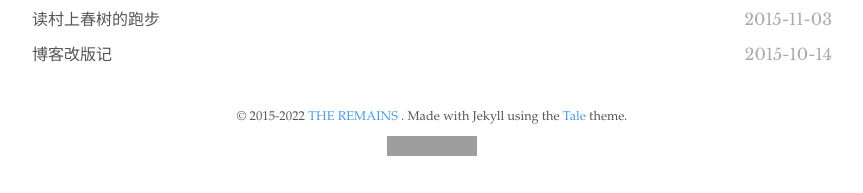
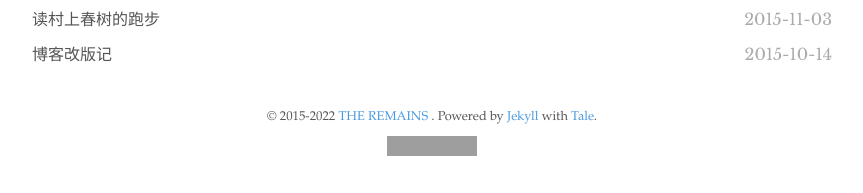
Before and after one commit to the-remains/the-remains.github.io, a Jekyll site: the page built from _pages/archives.html, in a window 1280 px wide. Shown: the part 977-1170 px from the top of the page, without its empty margins (208-1071 px from the left). Built offline with Jekyll 4.4.1, drawn with Linux system fonts in a browser that asks for light colours; part of the change alters nothing that is shown; grey boxes are pictures that could not be loaded.

```diff
--- a/_includes/footer.html
+++ b/_includes/footer.html
@@ -1,6 +1,7 @@
 <footer>
   <span>
-    &copy; 2015-<time datetime="{{ site.time }}">{{ site.time | date: '%Y' }}</time> <a href="{{ site.baseurl }}"> {{ site.title }} </a>. Made with Jekyll using the <a href="https://github.com/chesterhow/tale/">Tale</a> theme.
+    &copy; 2015-<time datetime="{{ site.time }}">{{ site.time | date: '%Y' }}</time> <a href="{{ site.baseurl }}"> {{ site.title }} </a>. Powered by <a href="https://jekyllrb.com">Jekyll</a> with <a href="https://github.com/chesterhow/tale/">Tale</a>.
+    <br> <div id="last_update"> </div>
   </span>
 
   {% if jekyll.environment == 'production' %}
@@ -13,4 +14,28 @@
   </div>
   {% endif %}
 
+  <script type="text/javascript">
+    var xhttp = new XMLHttpRequest();
+    xhttp.onreadystatechange = function () {
+      if (this.readyState == 4 && this.status == 200) {
+        let repos = JSON.parse(this.responseText);
+        repos.forEach((repo) => {
+          // console.log(repo)
+          if (repo.id == 491519629) {
+            console.log(repo)
+            var lastUpdated = new Date(repo.pushed_at).toLocaleString("en-US", {
+              timeZone: "Australia/Sydney", day: "2-digit", month: "short", year: "numeric",
+              hour: "2-digit", minute: "2-digit", timeZoneName: "short"
+            });
+            document.getElementById("last_update").innerHTML = 'Last updated: ' + lastUpdated
+          }
+        });
+      }
+    };
+    xhttp.open("GET", "https://api.github.com/users/the-remains/repos", true);
+    xhttp.send();
+
+  </script>
+
+
 </footer>
--- a/_sass/tale/_tags.scss
+++ b/_sass/tale/_tags.scss
@@ -57,7 +57,7 @@
     &-title {
       color: $default-color;
       text-decoration: none;
-      white-space: nowrap;
+      white-space: normal;
       overflow: hidden;
       text-overflow: ellipsis;
     }
@@ -72,7 +72,7 @@
     &-meta {
       color: $default-tint;
       text-align: right;
-      white-space: nowrap;
+      white-space: normal;
     }
 
     &:hover,
```
